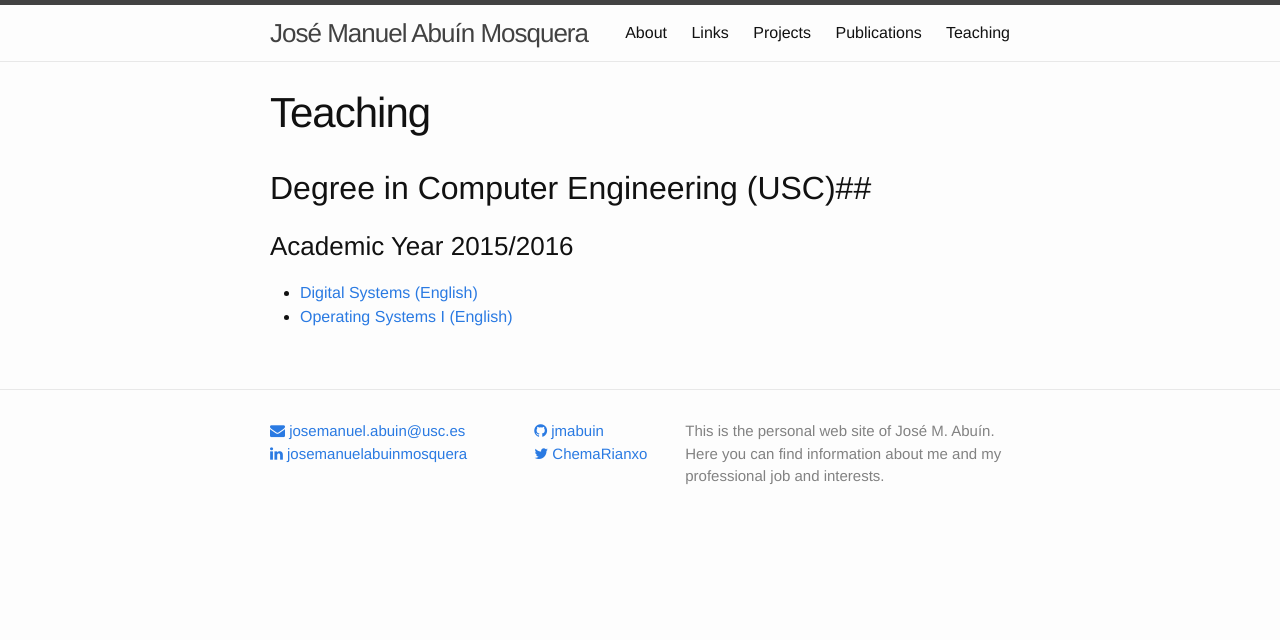
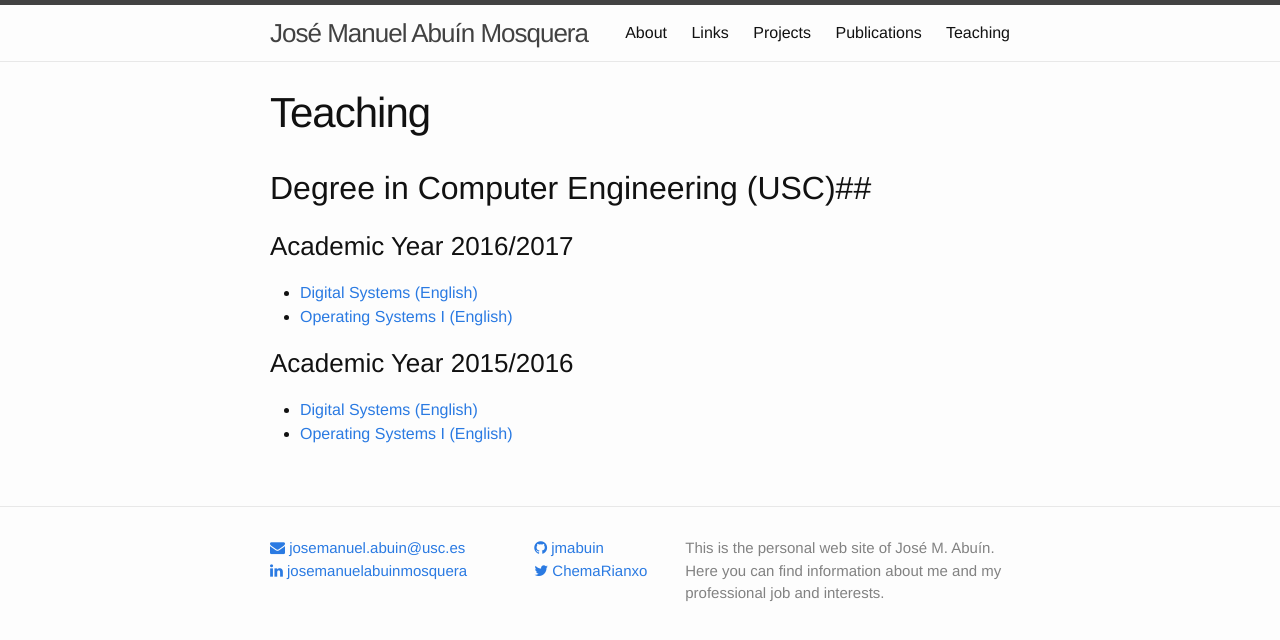
Before and after one commit to jmabuin/jmabuin.github.io, a Jekyll site: the page built from teaching.md, in a window 1280 px wide. Shown: the top 640 px of the page. Built offline with Jekyll 4.4.1, drawn with Linux system fonts in a browser that asks for light colours; nearby versions of some CDN libraries.

Commit message:
Updated teaching with a new academic year

```diff
--- a/teaching.md
+++ b/teaching.md
@@ -6,7 +6,12 @@ permalink: /teaching/
 
 ## Degree in Computer Engineering (USC)##
 
+### Academic Year 2016/2017 ###
+
+* [Digital Systems](http://www.usc.es/gl/centros/etse/materia.html?materia=106228&ano=67){:target="_blank"} [(English)](http://www.usc.es/gl/centros/etse/materia.html?materia=106228&ano=67&idioma=7){:target="_blank"}
+* [Operating Systems I](http://www.usc.es/gl/centros/etse/materia.html?materia=106238&ano=67){:target="_blank"} [(English)](http://www.usc.es/gl/centros/etse/materia.html?materia=106238&ano=67&idioma=7){:target="_blank"}
+
 ### Academic Year 2015/2016 ###
 
-* [Digital Systems](http://www.usc.es/es/centros/etse/materia.html?materia=95601&ano=66){:target="_blank"} [(English)](http://www.usc.es/en/centros/etse/materia.html?materia=95601&ano=66){:target="_blank"}
-* [Operating Systems I](http://www.usc.es/es/centros/etse/materia.html?materia=95611&ano=66){:target="_blank"} [(English)](http://www.usc.es/en/centros/etse/materia.html?materia=95611&ano=66){:target="_blank"}
+* [Digital Systems](http://www.usc.es/es/centros/etse/materia.html?materia=95601&ano=66){:target="_blank"} [(English)](http://www.usc.es/es/centros/etse/materia.html?materia=95601&ano=66&idioma=7){:target="_blank"}
+* [Operating Systems I](http://www.usc.es/es/centros/etse/materia.html?materia=95611&ano=66){:target="_blank"} [(English)](http://www.usc.es/en/centros/etse/materia.html?materia=95611&ano=66&idioma=7){:target="_blank"}
```
